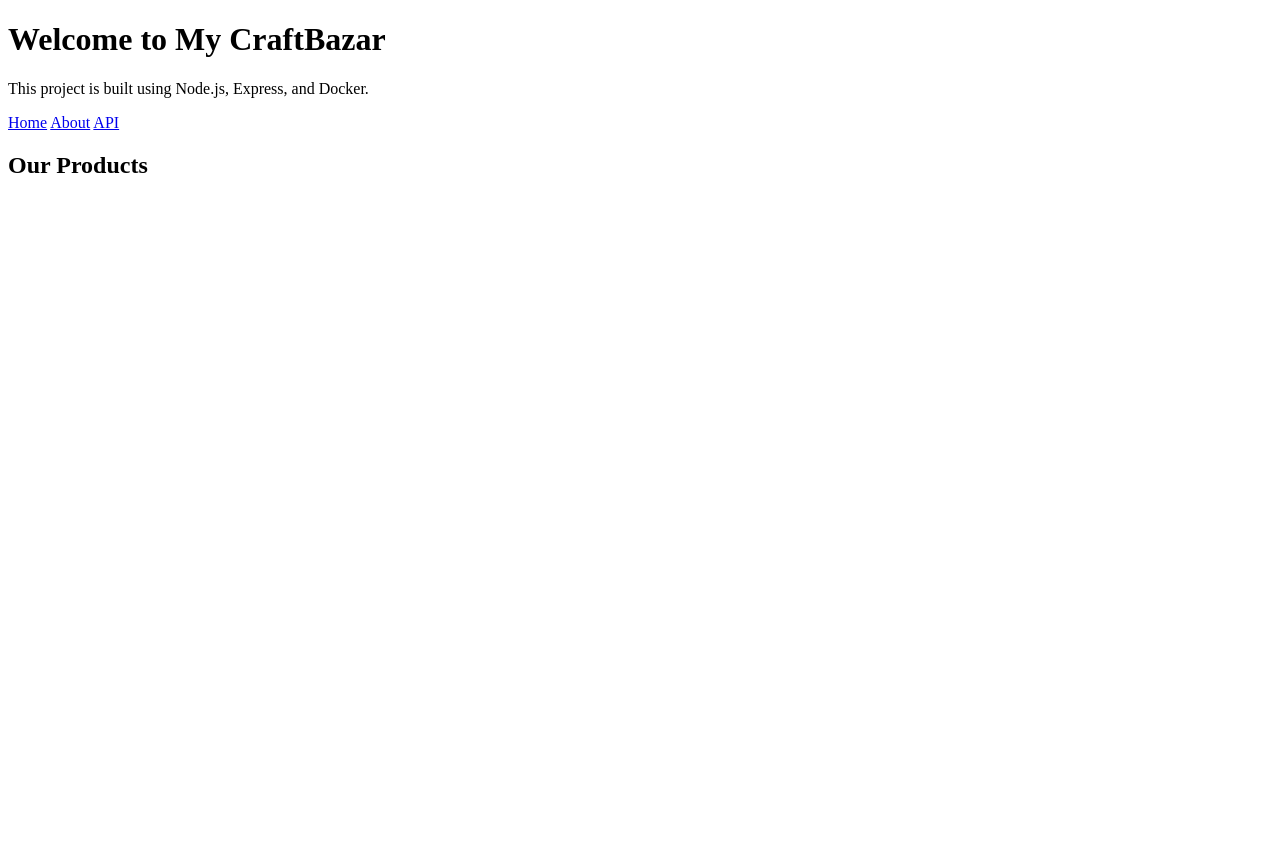
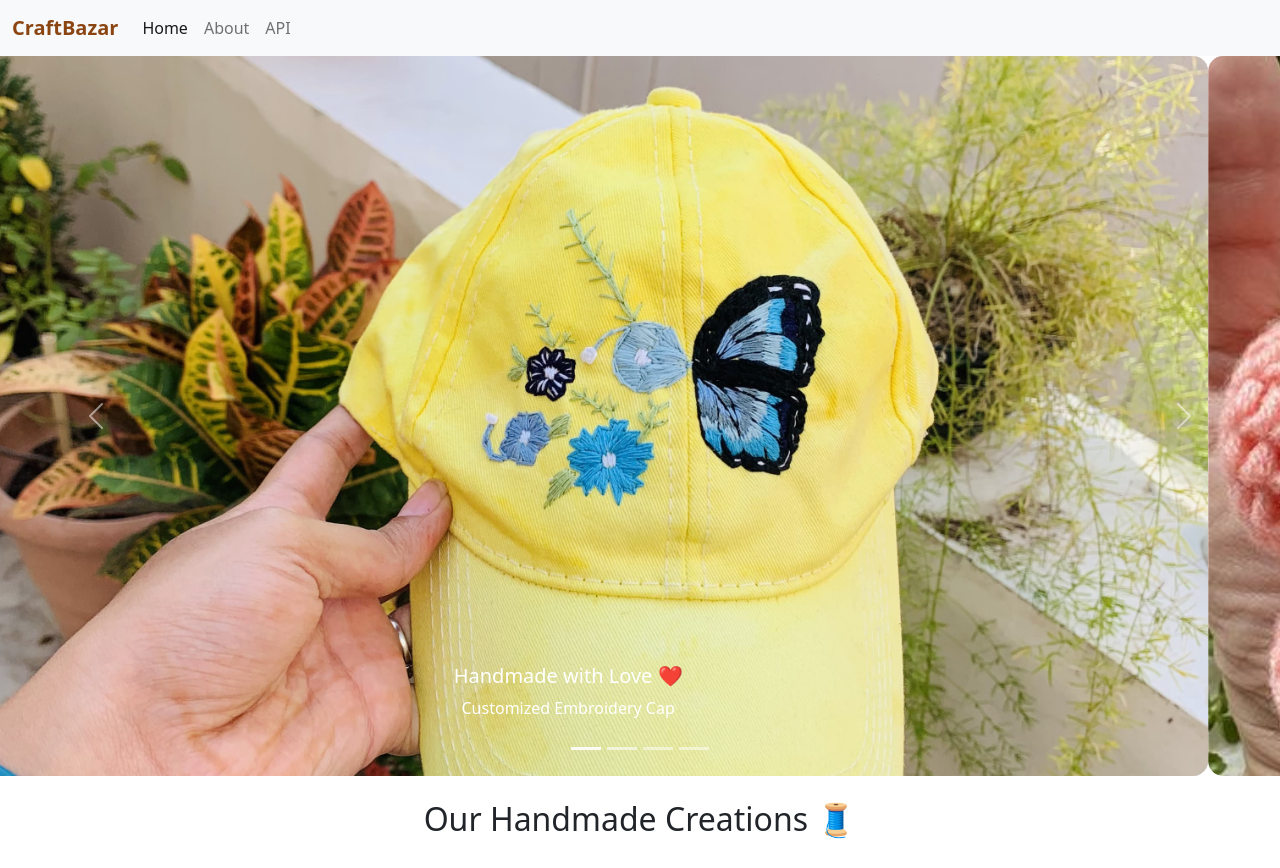
Before and after one commit to vaishnavigorakhiya/Testivo, a website: page views/home.html in a window 1280 px wide. Before the commit the page ends 800 px from the top, so only its background shows below. Drawn offline with nearby package versions, Linux system fonts and the light colour scheme; no server answers; a script that the page names is missing.

Commit message:
Change HTML view

```diff
--- a/package.json
+++ b/package.json
@@ -4,7 +4,8 @@
   "description": "learning Docker",
   "main": "index.js",
   "scripts": {
-    "test": "echo \"Error: no test specified\" && exit 1"
+    "test": "echo \"Error: no test specified\" && exit 1",
+    "dev" : "nodemon index.js"
   },
   "repository": {
     "type": "git",
@@ -13,6 +14,7 @@
   "author": "",
   "license": "ISC",
   "dependencies": {
-    "express": "^5.2.1"
+    "express": "^5.2.1",
+    "nodemon": "^3.1.11"
   }
 }
--- a/public/style.css
+++ b/public/style.css
@@ -1,3 +1,11 @@
+.slides {
+  /* position: relative; */
+  width: 100%;
+  aspect-ratio: 16 / 9;
+  overflow: hidden;
+  border-radius: 15px;
+  object-fit: cover;
+}
 #product-list {
   display: grid;
   grid-template-columns: repeat(3, 1fr);
@@ -20,8 +28,25 @@
   border-radius: 10px;
 }
 
-.price {
+body {
+  font-family: 'Poppins', sans-serif;
+  background-color: #fffaf4;
+}
+
+.navbar {
+  background-color: #f3e5d8 !important;
+}
+
+.navbar-brand {
   font-weight: bold;
-  color: #9a3412;
-  font-size: 18px;
+  color: #8b4513 !important;
 }
+
+.card {
+  border-radius: 15px;
+  transition: transform 0.3s ease;
+}
+
+.card:hover {
+  transform: translateY(-8px);
+}
--- a/views/home.html
+++ b/views/home.html
@@ -3,20 +3,89 @@
 <head>
   <title>Node Playground</title>
   <link rel="stylesheet" href="/style.css">
+  <!-- Bootstrap CSS -->
+  <link href="https://cdn.jsdelivr.net/npm/bootstrap@5.0.2/dist/css/bootstrap.min.css" rel="stylesheet" integrity="sha384-EVSTQN3/azprG1Anm3QDgpJLIm9Nao0Yz1ztcQTwFspd3yD65VohhpuuCOmLASjC" crossorigin="anonymous">
 </head>
 <body>
-  <h1>Welcome to My CraftBazar</h1>
-  <p>This project is built using Node.js, Express, and Docker.</p>
 
-  <nav>
-    <a href="/">Home</a>
-    <a href="/about">About</a>
-    <a href="/api/products">API</a>
-  </nav>
+<nav class="navbar navbar-expand-lg navbar-light bg-light">
+  <div class="container-fluid">
+    <a class="navbar-brand" href="/">CraftBazar</a>
 
-  <h2>Our Products</h2>
-  <div id="product-list"></div>
+    <button class="navbar-toggler" type="button" data-bs-toggle="collapse"
+            data-bs-target="#navbarNav">
+      <span class="navbar-toggler-icon"></span>
+    </button>
 
+    <div class="collapse navbar-collapse" id="navbarNav">
+      <ul class="navbar-nav">
+        <li class="nav-item">
+          <a class="nav-link active" href="/">Home</a>
+        </li>
+        <li class="nav-item">
+          <a class="nav-link" href="/about">About</a>
+        </li>
+        <li class="nav-item">
+          <a class="nav-link" href="/api/products">API</a>
+        </li>
+      </ul>
+    </div>
+  </div>
+</nav>
+
+<div id="carouselExampleCaptions" class="carousel slide" data-bs-ride="carousel">
+  <div class="carousel-indicators">
+    <button type="button" data-bs-target="#carouselExampleCaptions" data-bs-slide-to="0" class="active" aria-current="true" aria-label="Slide 1"></button>
+    <button type="button" data-bs-target="#carouselExampleCaptions" data-bs-slide-to="1" aria-label="Slide 2"></button>
+    <button type="button" data-bs-target="#carouselExampleCaptions" data-bs-slide-to="2" aria-label="Slide 3"></button>
+    <button type="button" data-bs-target="#carouselExampleCaptions" data-bs-slide-to="3"></button>
+  </div>
+  <div class="carousel-inner">
+    <div class="carousel-item active">
+      <img src="/images/capEmb.jpeg" class="slides">
+      <div class="carousel-caption d-none d-md-block">
+        <h5>Handmade with Love ❤️</h5>
+        <p>Customized Embroidery Cap</p>
+      </div>
+    </div>
+    <div class="carousel-item">
+      <img src="/images/CrochatKeyChain.jpg" class="slides">
+      <div class="carousel-caption d-none d-md-block">
+        <h5>Handmade with Love ❤️</h5>
+        <p>Customized Crochat KeyChain</p>
+      </div>
+    </div>
+    <div class="carousel-item">
+      <img src="/images/PurseEmb.jpeg" class="slides">
+      <div class="carousel-caption d-none d-md-block">
+        <h5>Handmade with Love ❤️</h5>
+        <p>Customized Embroidery Purse</p>
+      </div>
+    </div>
+    <div class="carousel-item">
+      <img src="/images/StringArt.webp" class="slides">
+      <div class="carousel-caption d-none d-md-block">
+        <h5>Handmade with Love ❤️</h5>
+        <p>Customized String Art NamePlat</p>
+      </div>
+    </div>
+  </div>
+  <button class="carousel-control-prev" type="button" data-bs-target="#carouselExampleCaptions" data-bs-slide="prev">
+    <span class="carousel-control-prev-icon" aria-hidden="true"></span>
+    <span class="visually-hidden">Previous</span>
+  </button>
+  <button class="carousel-control-next" type="button" data-bs-target="#carouselExampleCaptions" data-bs-slide="next">
+    <span class="carousel-control-next-icon" aria-hidden="true"></span>
+    <span class="visually-hidden">Next</span>
+  </button>
+</div>
+
+
+
+<div class="container">
+  <h2 class="text-center my-4">Our Handmade Creations 🧵</h2>
+  <div class="row" id="product-list"></div>
+</div>
   <script>
     fetch("/api/products")
       .then(res => res.json())
@@ -37,6 +106,9 @@
         });
       });
   </script>
-
+  <script src="https://cdn.jsdelivr.net/npm/bootstrap@5.0.2/dist/js/bootstrap.bundle.min.js"
+        integrity="sha384-lpyQm5a2Y9vDOMkMt2rt7NmBGG99nmCaTKty+O3O5OVwOB1p5MNDoAuCEr0aKBsl"
+        crossorigin="anonymous">
+  </script>
 </body>
 </html>
```
Also changed, not shown: 1 other file.
